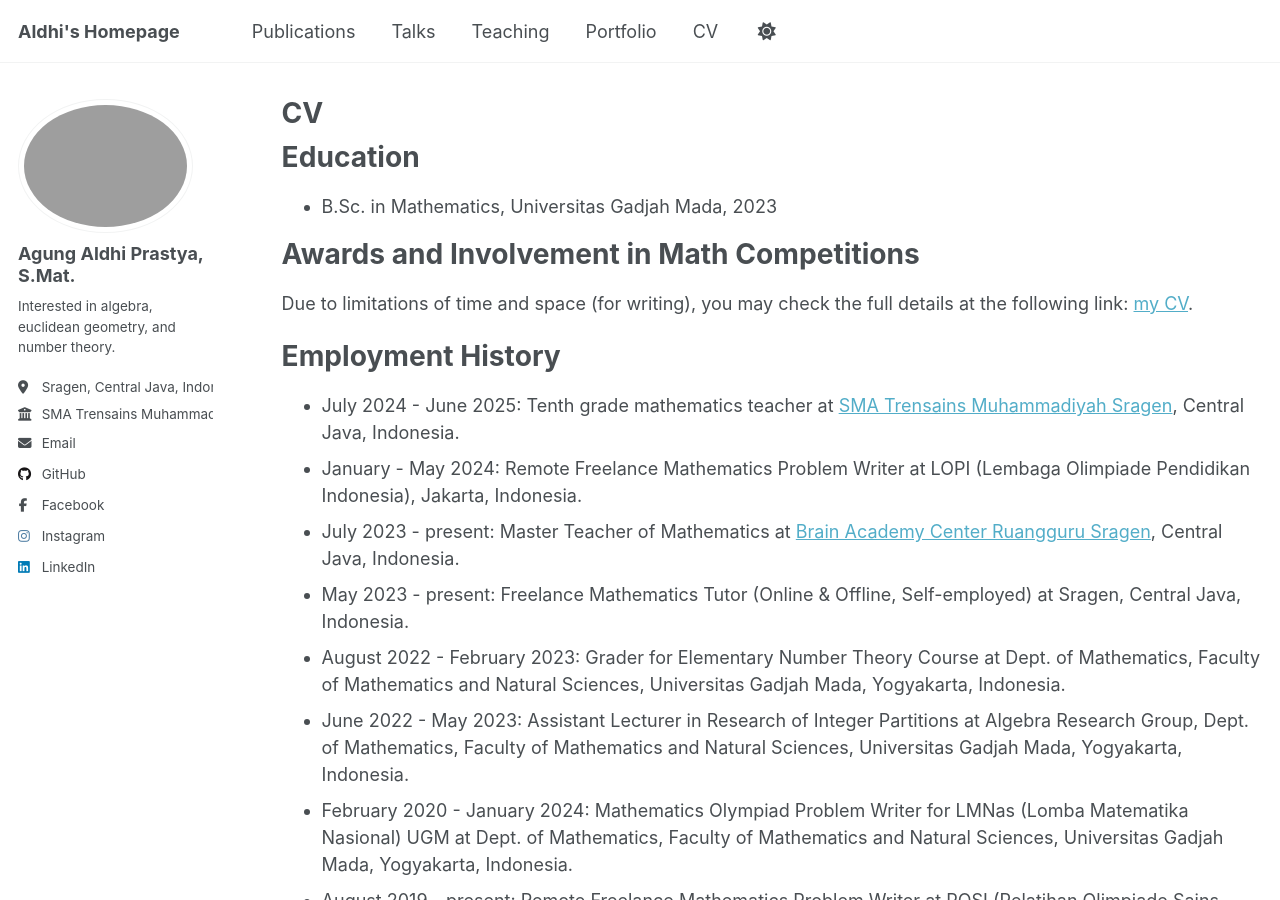
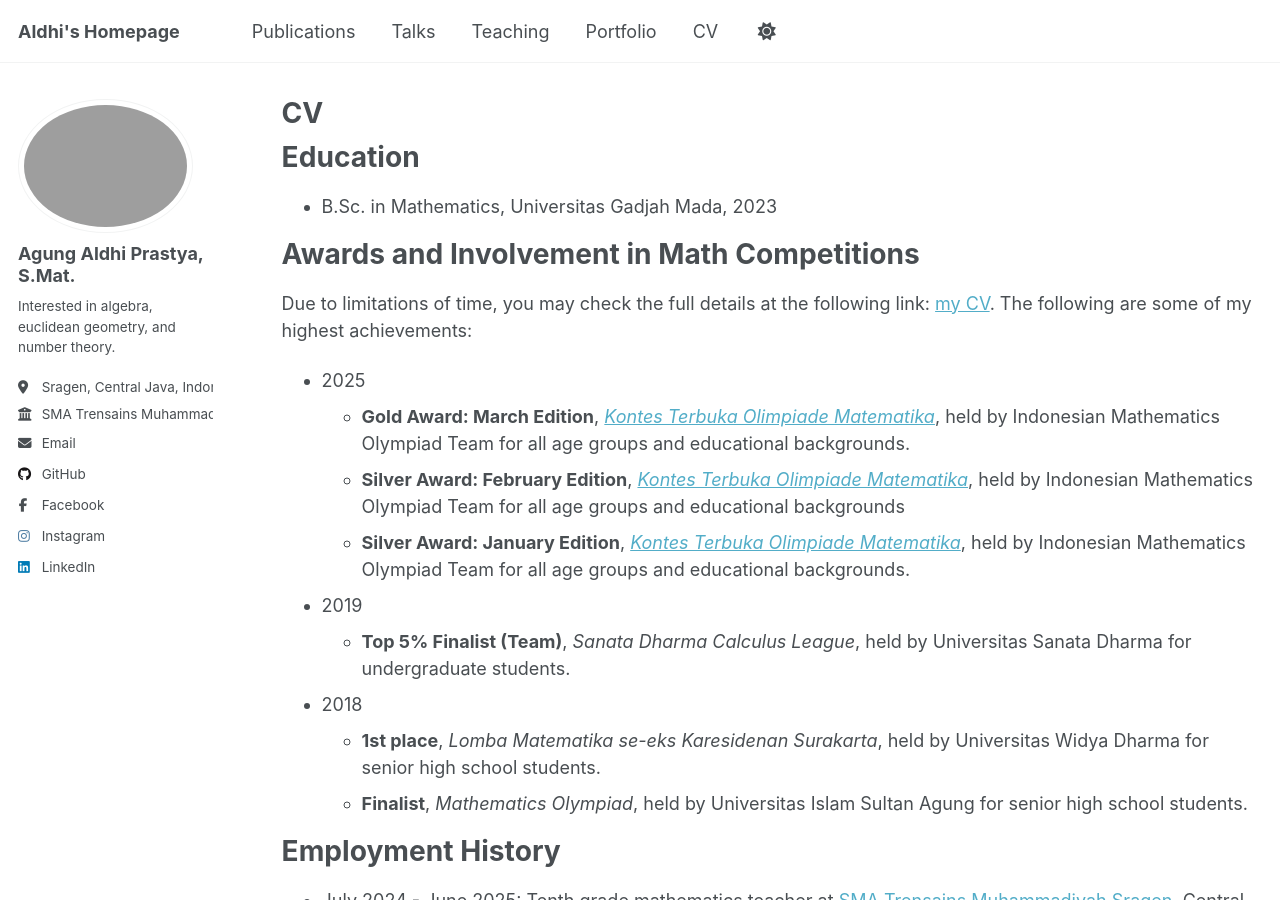
Before and after one commit to agung-aldhi-prastya/agung-aldhi-prastya.github.io, a Jekyll site: the page built from _pages/cv.md, in a window 1280 px wide and 900 px high. Built offline with Jekyll 4.4.1, drawn with Linux system fonts in a browser that asks for light colours.

Commit message:
Update cv.md

```diff
--- a/_pages/cv.md
+++ b/_pages/cv.md
@@ -17,8 +17,17 @@ Education
 
 Awards and Involvement in Math Competitions
 ======
-Due to limitations of time and space (for writing), you may check the full details at the following link: [my CV](https://github.com/agung-aldhi-prastya/agung-aldhi-prastya.github.io/blob/master/files/CV_ALDHI.pdf).
-
+Due to limitations of time, you may check the full details at the following link: [my CV](https://github.com/agung-aldhi-prastya/agung-aldhi-prastya.github.io/blob/master/files/CV_ALDHI.pdf).
+The following are some of my highest achievements:
+* 2025
+  * **Gold Award: March Edition**, [_Kontes Terbuka Olimpiade Matematika_](https://ktom-tomi.or.id/contests/140-kto-matematika-maret-2025), held by Indonesian Mathematics Olympiad Team for all age groups and educational backgrounds.
+  * **Silver Award: February Edition**, [_Kontes Terbuka Olimpiade Matematika_](https://ktom-tomi.or.id/contests/139-kto-matematika-februari-2025), held by Indonesian Mathematics Olympiad Team for all age groups and educational backgrounds
+  * **Silver Award: January Edition**, [_Kontes Terbuka Olimpiade Matematika_](https://ktom-tomi.or.id/contests/138-kto-matematika-januari-2025), held by Indonesian Mathematics Olympiad Team for all age groups and educational backgrounds.
+* 2019
+  * **Top 5% Finalist (Team)**, _Sanata Dharma Calculus League_, held by Universitas Sanata Dharma for undergraduate students.
+* 2018
+  * **1st place**, _Lomba Matematika se-eks Karesidenan Surakarta_, held by Universitas Widya Dharma for senior high school students.
+  * **Finalist**, _Mathematics Olympiad_, held by Universitas Islam Sultan Agung for senior high school students.
 
 
 
```
